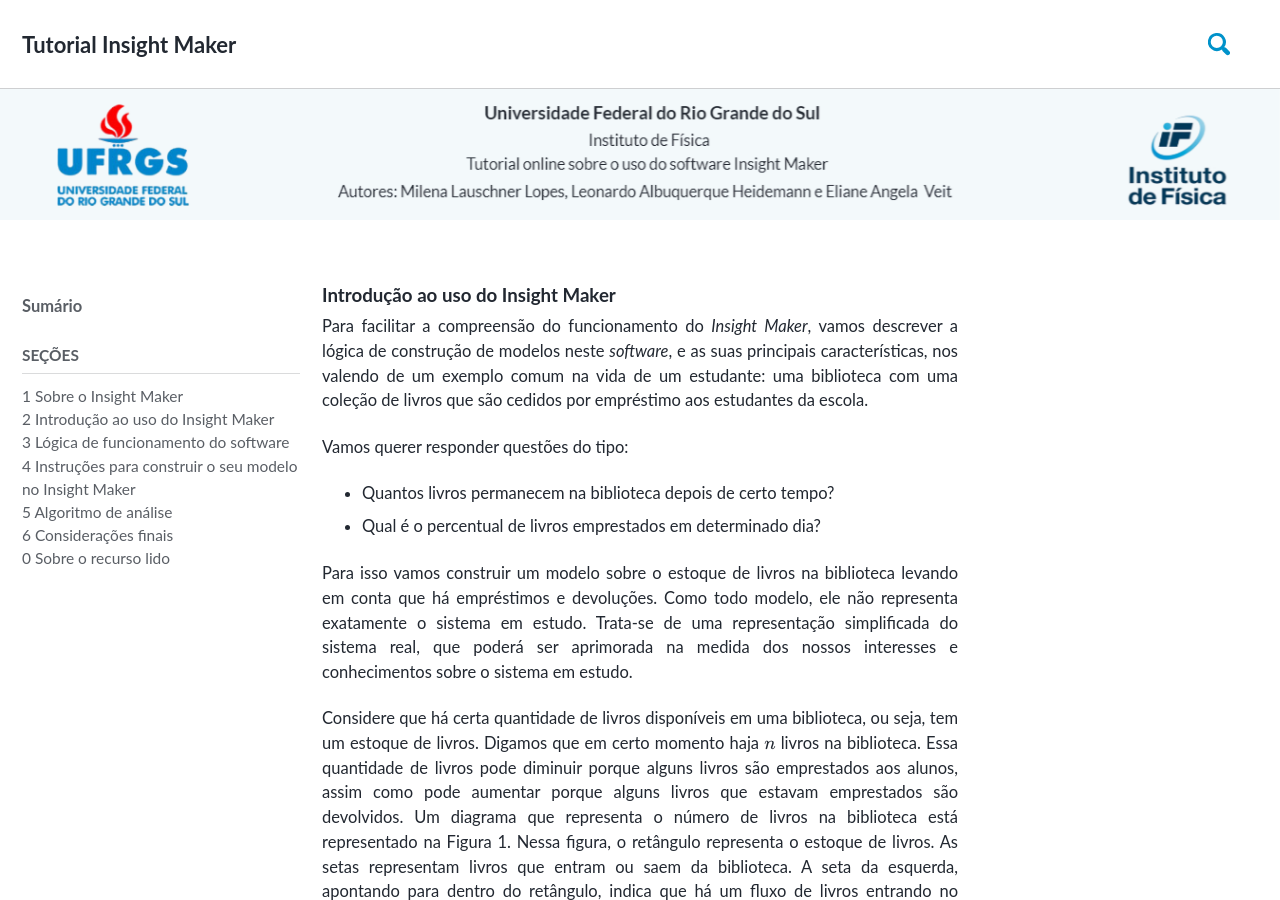
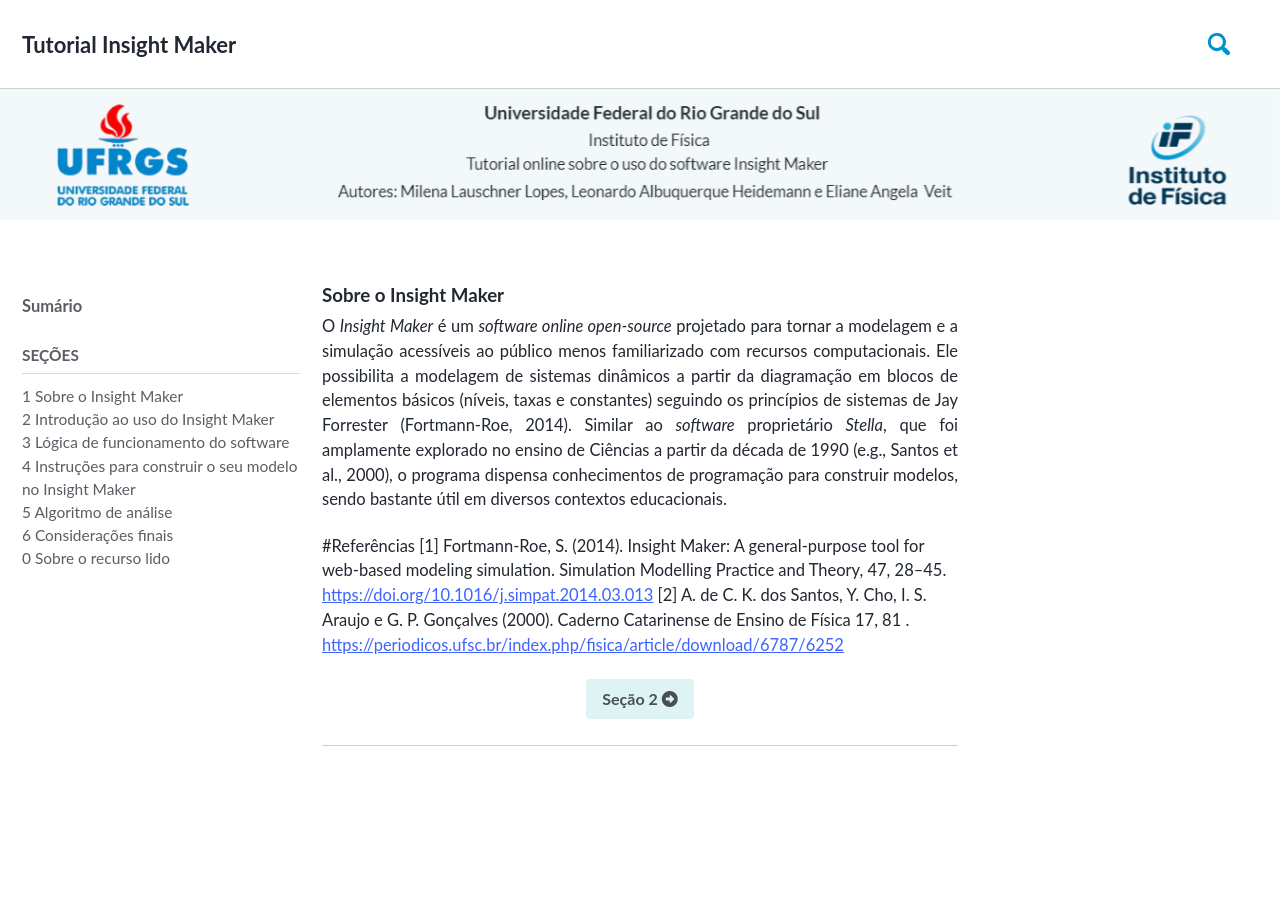
Before and after one commit to milenalauschner/MM, a Jekyll site: the page built from index.md, in a window 1280 px wide and 900 px high. Built offline with Jekyll 4.4.1, drawn with Linux system fonts in a browser that asks for light colours; cached includes are drawn as plain includes; nearby versions of some CDN libraries; some web fonts are replaced; formulas are drawn with MathJax 3; some of the changed text lies outside the part shown.

Commit message:
Update index.md

```diff
--- a/index.md
+++ b/index.md
@@ -1,5 +1,5 @@
 ---
-title: "Introdução ao uso do Insight Maker"
+title: "Sobre o Insight Maker"
 layout: single
 author_profile: false
 mathjax: true
@@ -10,26 +10,18 @@
   nav: blogroll
 ---
 
-Para facilitar a compreensão do funcionamento do _Insight Maker_, vamos descrever a lógica de construção de modelos neste _software_, e as suas principais características, nos valendo de um exemplo comum na vida de um estudante: uma biblioteca com uma coleção de livros que são cedidos por empréstimo aos estudantes da escola.
+O _Insight Maker_ é um _software online open-source_ projetado para tornar a modelagem e a simulação acessíveis ao público menos familiarizado com recursos computacionais. Ele possibilita a modelagem de sistemas dinâmicos a partir da diagramação em blocos de elementos básicos (níveis, taxas e constantes) seguindo os princípios de sistemas de Jay Forrester (Fortmann-Roe, 2014). Similar ao _software_ proprietário _Stella_, que foi amplamente explorado no ensino de Ciências a partir da década de 1990 (e.g., Santos et al., 2000), o programa dispensa conhecimentos de programação para construir modelos, sendo bastante útil em diversos contextos educacionais.
 {: .text-justify}
 
-Vamos querer responder questões do tipo:
+#Referências
+[1] Fortmann-Roe, S. (2014). Insight Maker: A general-purpose tool for web-based modeling
+simulation. Simulation Modelling Practice and Theory, 47, 28–45.
+<a href="https://doi.org/10.1016/j.simpat.2014.03.013">https://doi.org/10.1016/j.simpat.2014.03.013</a>
+[2] A. de C. K. dos Santos, Y. Cho, I. S. Araujo e G. P. Gonçalves (2000). Caderno Catarinense de
+Ensino de Física 17, 81 .
+<a href="https://periodicos.ufsc.br/index.php/fisica/article/download/6787/6252">https://periodicos.ufsc.br/index.php/fisica/article/download/6787/6252</a>
+{: .text-left}
 
-  * Quantos livros permanecem na biblioteca depois de certo tempo?
-  * Qual é o percentual de livros emprestados em determinado dia?
-
-Para isso vamos construir um modelo sobre o estoque de livros na biblioteca levando em conta que há empréstimos e devoluções. Como todo modelo, ele não representa exatamente o sistema em estudo. Trata-se de uma representação simplificada do sistema real, que poderá ser aprimorada na medida dos nossos interesses e conhecimentos sobre o sistema em estudo.
-{: .text-justify}
-
-Considere que há certa quantidade de livros disponíveis em uma biblioteca, ou seja, tem um estoque de livros. Digamos que em certo momento haja $$n$$ livros na biblioteca. Essa quantidade de livros pode diminuir porque alguns livros são emprestados aos alunos, assim como pode aumentar porque alguns livros que estavam emprestados são devolvidos. Um diagrama que representa o número de livros na biblioteca está representado na Figura 1. Nessa figura, o retângulo representa o estoque de livros. As setas representam livros que entram ou saem da biblioteca.  A seta da esquerda, apontando para dentro do retângulo, indica que há um fluxo de livros entrando no estoque da biblioteca (devoluções de livros pelos alunos). A da direita, apontando para fora do retângulo, indica que há um fluxo de livros saindo do estoque da biblioteca (empréstimos de livros para alunos).
-{: .text-justify}
-
-![Figura 1: Diagrama stock-flow da biblioteca.]({{ site.url }}{{ site.baseurl
-}}/assets/images/biblioteca1.png){: .align-center}
-
-{: .image-caption}
-*Figura 1: Diagrama stock-flow da biblioteca.*
- {: .text-center}
 
 [ Seção 2 <i class="fas fa-arrow-alt-circle-right"></i>](https://milenalauschner.github.io/MM/seção2/){:
 .btn .btn--success}
```
